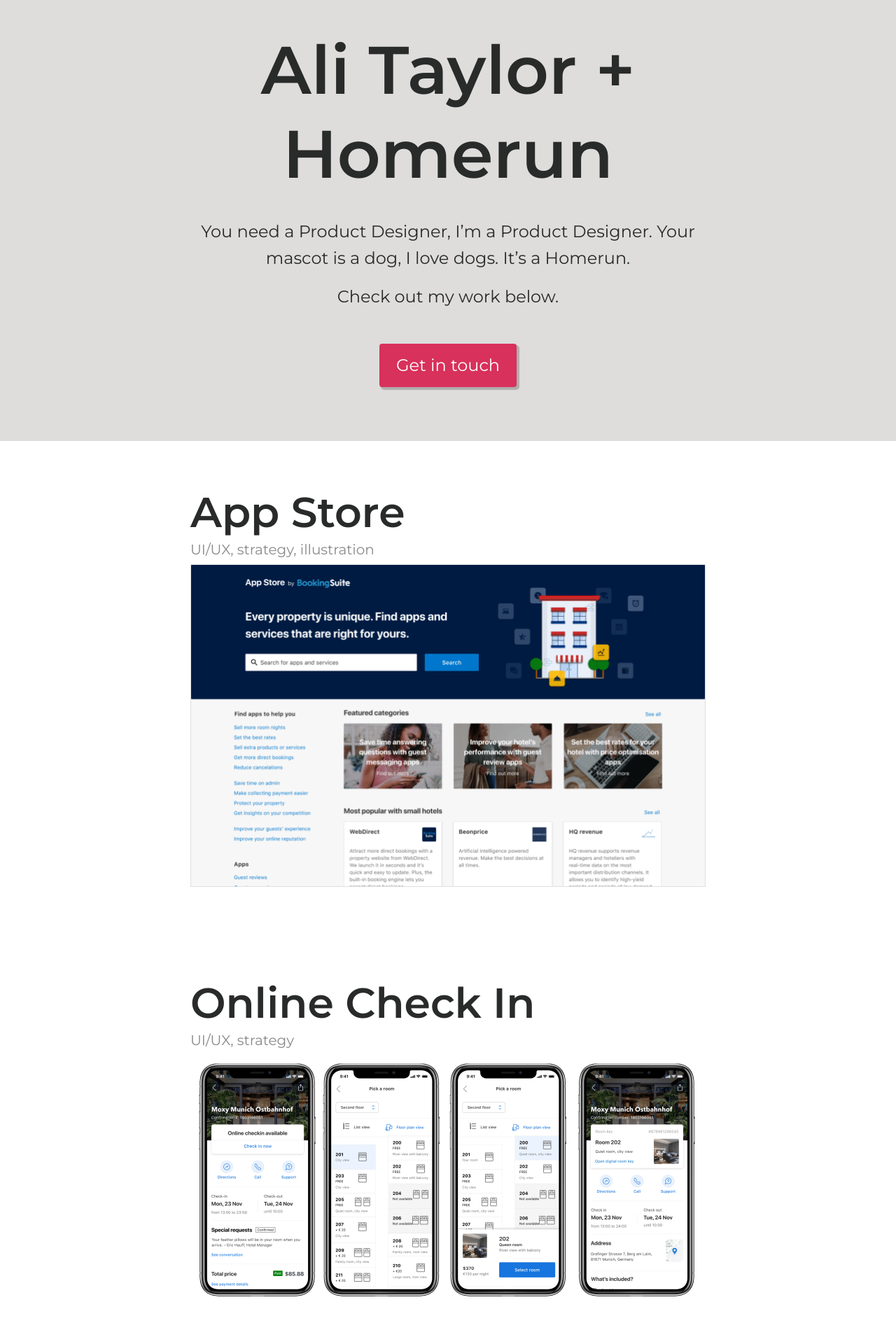
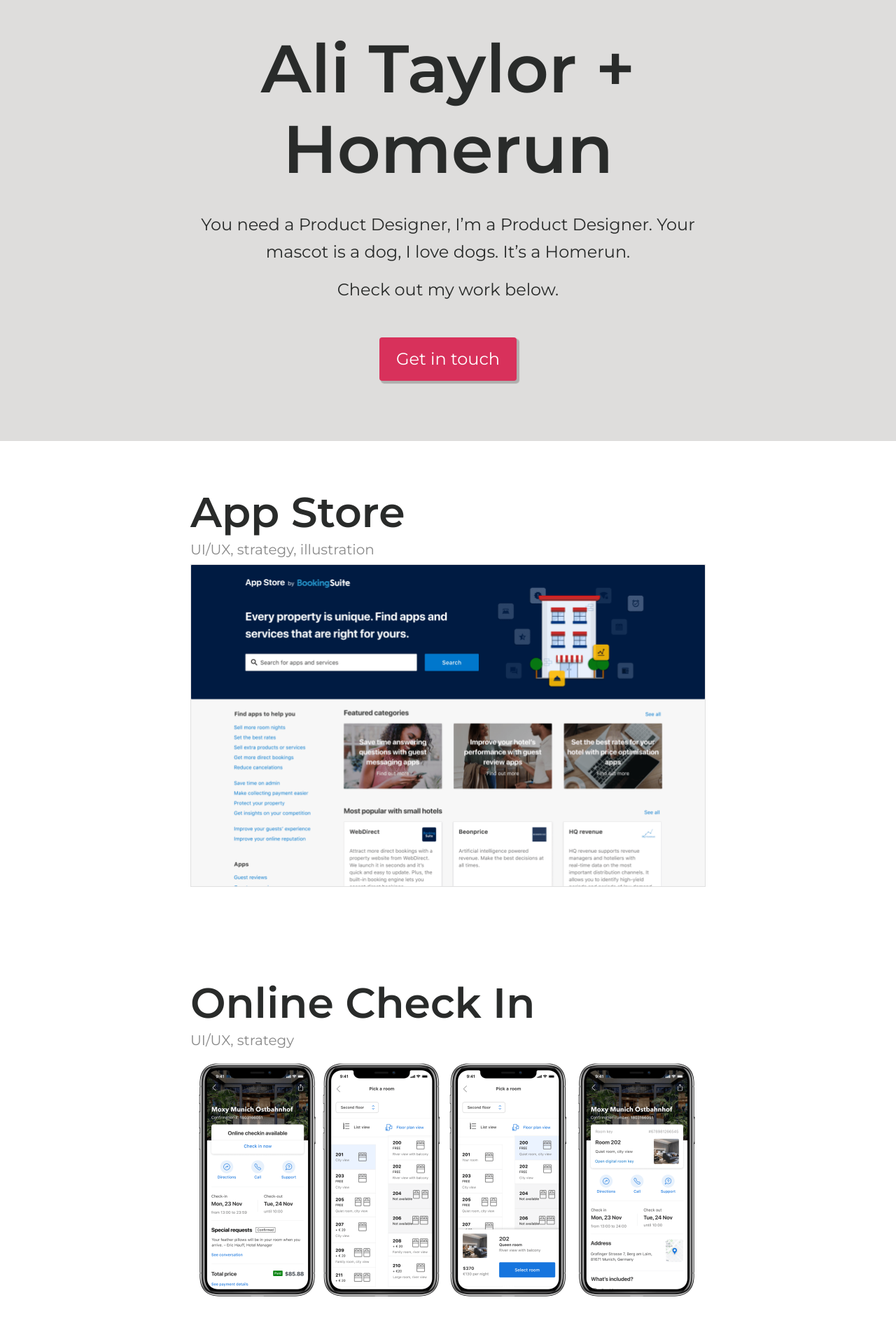
Before and after one commit to hellomrtaylor/folio2, a Jekyll site: the page built from homerun/index.html, in a window 1280 px wide. Shown: the top 1920 px of the page at 70% size. Built offline with Jekyll 4.4.1, drawn with Linux system fonts in a browser that asks for light colours; some of the changed text lies outside the part shown.

Commit message:
CSS tidy up

```diff
--- a/_includes/footer.html
+++ b/_includes/footer.html
@@ -1,6 +1,6 @@
 <footer class="footer" id="contact">
   <section class="section section_large section_footer">
     <h2 class="display_two footer_title">Like what you see?</h2>
-    <p class="featured footer_info">Lets chat! Get in touch on <a class="clear_link" href="mailto:hello@alastairtaylor.com">hello@alastairtaylor.com</a></p>
+    <p class="featured footer_info">Lets chat! Get in touch at <a class="clear_link" href="mailto:hello@alastairtaylor.com">hello@alastairtaylor.com</a></p>
   </section>
 </footer>
--- /dev/null
+++ b/_sass/article.scss
@@ -0,0 +1,11 @@
+.article_role{
+  margin-bottom: 32px;
+}
+
+.article_img_wrapper {
+  margin-bottom: 10vw;
+}
+
+.img_desktop {
+  border: 1px solid #e0e0e0;
+}
--- a/_sass/boilerplate.scss
+++ b/_sass/boilerplate.scss
@@ -1,5 +1,3 @@
-
-
 /*
  * HTML5 Boilerplate
  *
--- /dev/null
+++ b/_sass/containers.scss
@@ -0,0 +1,21 @@
+.section {
+  padding: 40px 24px;
+  max-width: 800px;
+  margin: 0 auto;
+  @media all and (min-width: 520px) {
+    padding: 64px 32px;
+  }
+}
+
+.section_large {
+  min-height: 70vh;
+  display: flex;
+  flex-direction: column;
+  justify-content: center;
+  text-align: center;
+
+  @media all and (min-width: 520px) {
+    display: block;
+    padding: 40px 32px;
+  }
+}
--- /dev/null
+++ b/_sass/footer.scss
@@ -0,0 +1,18 @@
+.section_footer {
+  display: flex;
+}
+
+.footer {
+  background-color: $colour_bg_primary;
+  color: #242424;
+  margin-bottom: 0;
+  text-align: center;
+}
+
+.footer_title{
+  margin-bottom: 24px;
+}
+
+.footer_info{
+  margin-bottom: 16px;
+}
--- /dev/null
+++ b/_sass/header.scss
@@ -0,0 +1,4 @@
+.header {
+  background-color: $colour_bg_secondary;
+  text-align: center;
+}
--- a/_sass/main.scss
+++ b/_sass/main.scss
@@ -3,90 +3,10 @@
 }
 
 body {
-background: #FFFFFF;
+  background: #FFFFFF;
 }
 
 .responsive_img {
   max-width: 100%;
   color: #242424;
 }
-
-
-/* ----------- */
-/* CONTAINERS */
-/* ----------- */
-
-.section {
-  padding: 40px 24px;
-  max-width: 800px;
-  margin: 0 auto;
-  @media all and (min-width: 520px) {
-    padding: 64px 32px;
-  }
-}
-
-.section_large {
-  min-height: 70vh;
-  display: flex;
-  flex-direction: column;
-  justify-content: center;
-  text-align: center;
-
-  @media all and (min-width: 520px) {
-    display: block;
-    padding: 40px 32px;
-
-  }
-}
-
-
-.header {
-  background-color: $colour_bg_secondary;
-}
-
-  .header_intro {
-    text-align: center;
-  }
-
-.section_footer {
-  display: flex;
-}
-
-.footer {
-  background-color: $colour_bg_primary;
-  color: #242424;
-  margin-bottom: 0;
-  text-align: center;
-}
-
-  .footer_title{
-    margin-bottom: 24px;
-  }
-
-  .footer_info{
-    margin-bottom: 16px;
-  }
-/* ----------- */
-
-
-
-
-
-
-
-
-/* ----------- */
-
-.article_role{
-  margin-bottom: 32px;
-}
-
-.article_img_wrapper {
-  margin-bottom: 10vw;
-}
-
-.img_desktop {
-  border: 1px solid #e0e0e0;
-}
-
-/* ----------- */
--- a/_sass/typography.scss
+++ b/_sass/typography.scss
@@ -39,6 +39,7 @@
   margin-bottom: 32px;
   margin-top: 0;
   text-align: center;
+  line-height: 1.2em;
 }
 
 .display_two {
--- a/css/styles.scss
+++ b/css/styles.scss
@@ -3,6 +3,10 @@
 
 @import "boilerplate";
 @import "variables";
+@import "main";
 @import "typography";
 @import "links";
-@import "main";
+@import "containers";
+@import "header";
+@import "footer";
+@import "article";
--- a/homerun/index.html
+++ b/homerun/index.html
@@ -6,8 +6,8 @@
   <header class="header">
     <section class="section section_large">
         <h1 class="display_one">Ali Taylor + Homerun</h1>
-        <p class="featured header_intro">You need a Product Designer, I’m a Product Designer. Your mascot is a dog, I love dogs. It’s a Homerun.</p>
-        <p class="featured header_intro">Check out my work below.</p>
+        <p class="featured">You need a Product Designer, I’m a Product Designer. Your mascot is a dog, I love dogs. It’s a Homerun.</p>
+        <p class="featured">Check out my work below.</p>
         <a href="#contact" class="button">Get in touch</a>
     </section>
   </header>
```
